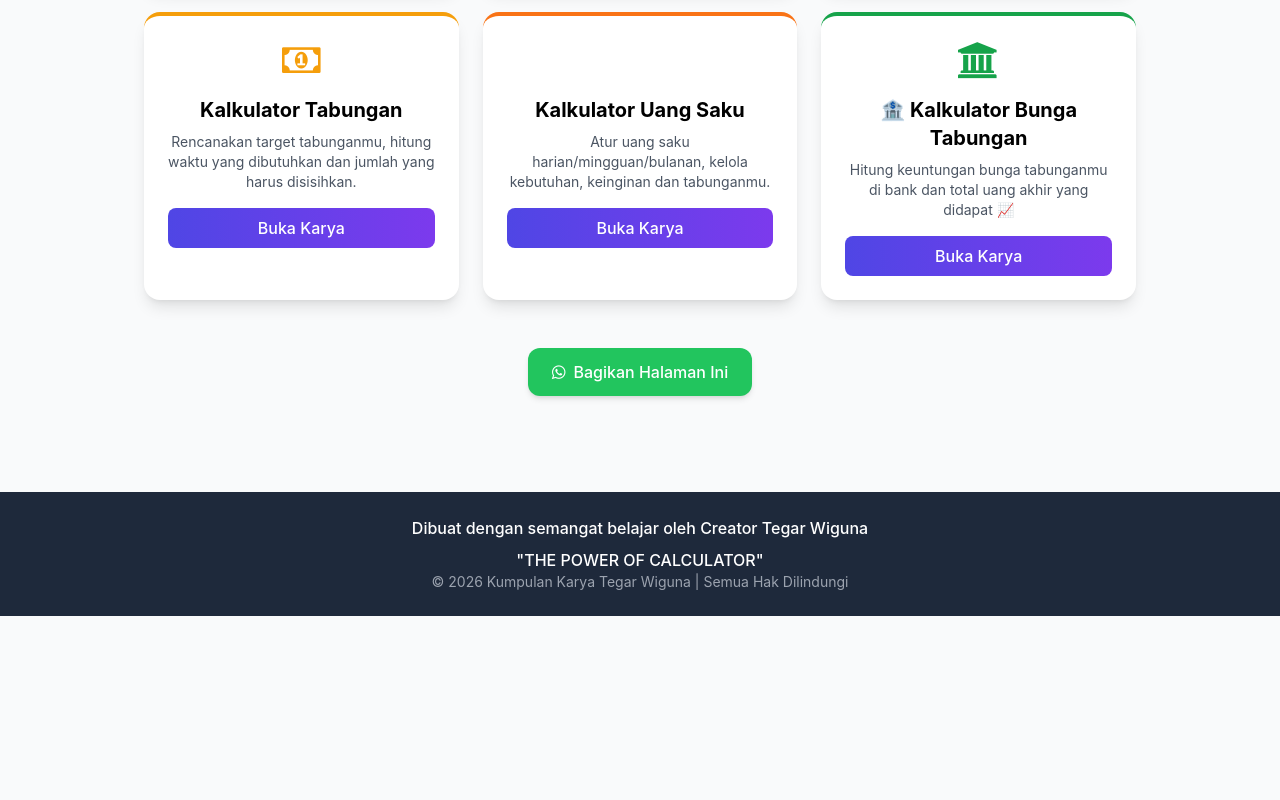
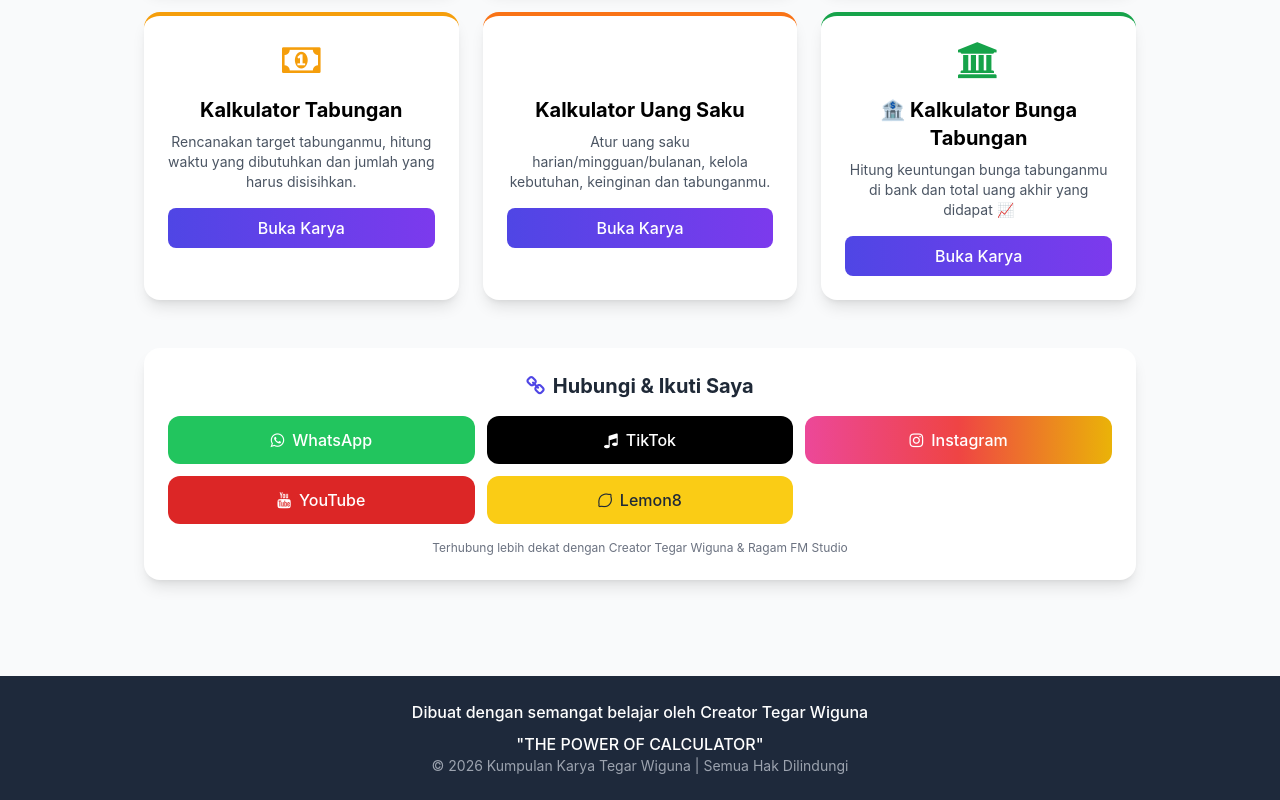
Before and after one commit to tegarwiguna18-gif/Karya-Karya-Terbaru, a plain HTML site: page index.html in a window 1280 px wide. Shown: the part 1059-1859 px from the top of the page. Before the commit the page ends 1675 px from the top, so only its background shows below. Drawn offline with nearby package versions, Linux system fonts and the light colour scheme.

Commit message:
Add social media links section to index.html
Replaced the share button with a social media section that includes links to WhatsApp, TikTok, Instagram, YouTube, and Lemon8.

```diff
--- a/index.html
+++ b/index.html
@@ -155,10 +155,36 @@
 
         </div>
 
-        <!-- Tombol Bagikan -->
-        <div class="mt-12 text-center">
-            <a href="https://api.whatsapp.com/send?text=Lihat%20kumpulan%20karya%20keren%20dari%20Creator%20Tegar%20Wiguna:%20https://tegarwiguna18-gif.github.io/Kumpulan-Karya/" target="_blank" rel="noopener noreferrer" class="inline-flex items-center bg-green-500 hover:bg-green-600 text-white font-medium px-6 py-3 rounded-xl shadow-md transition-all">
-                <i class="fa fa-whatsapp mr-2"></i>Bagikan Halaman Ini
+        <!-- BAGIAN SOSIAL MEDIA -->
+<div class="mt-12 p-6 bg-white rounded-2xl shadow-lg text-center">
+    <h3 class="text-xl font-bold text-gray-800 mb-4 flex items-center justify-center gap-2">
+        <i class="fa fa-link text-primary"></i> Hubungi & Ikuti Saya
+    </h3>
+    <div class="grid grid-cols-1 sm:grid-cols-2 md:grid-cols-3 gap-3">
+
+        <a href="https://wa.me/6283818554664" target="_blank" rel="noopener noreferrer" class="flex items-center justify-center gap-2 bg-green-500 hover:bg-green-600 text-white py-3 px-4 rounded-xl font-medium transition-all">
+            <i class="fa fa-whatsapp"></i> WhatsApp
+        </a>
+
+        <a href="https://www.tiktok.com/@ragamfm" target="_blank" rel="noopener noreferrer" class="flex items-center justify-center gap-2 bg-black hover:bg-gray-800 text-white py-3 px-4 rounded-xl font-medium transition-all">
+            <i class="fa fa-music"></i> TikTok
+        </a>
+
+        <a href="https://instagram.com/ragamfm_" target="_blank" rel="noopener noreferrer" class="flex items-center justify-center gap-2 bg-gradient-to-r from-pink-500 via-red-500 to-yellow-500 hover:opacity-90 text-white py-3 px-4 rounded-xl font-medium transition-all">
+            <i class="fa fa-instagram"></i> Instagram
+        </a>
+
+        <a href="https://youtube.com/@kangtw98?si=i_E_YsNLwGCFG3QF" target="_blank" rel="noopener noreferrer" class="flex items-center justify-center gap-2 bg-red-600 hover:bg-red-700 text-white py-3 px-4 rounded-xl font-medium transition-all">
+            <i class="fa fa-youtube"></i> YouTube
+        </a>
+
+        <a href="https://www.lemon8-app.com/@ragamfm" target="_blank" rel="noopener noreferrer" class="flex items-center justify-center gap-2 bg-yellow-400 hover:bg-yellow-500 text-gray-800 py-3 px-4 rounded-xl font-medium transition-all col-span-full sm:col-span-1">
+            <i class="fa fa-lemon-o"></i> Lemon8
+        </a>
+
+    </div>
+    <p class="text-xs text-gray-500 mt-4">Terhubung lebih dekat dengan Creator Tegar Wiguna & Ragam FM Studio</p>
+</div>
             </a>
         </div>
     </main>
```
